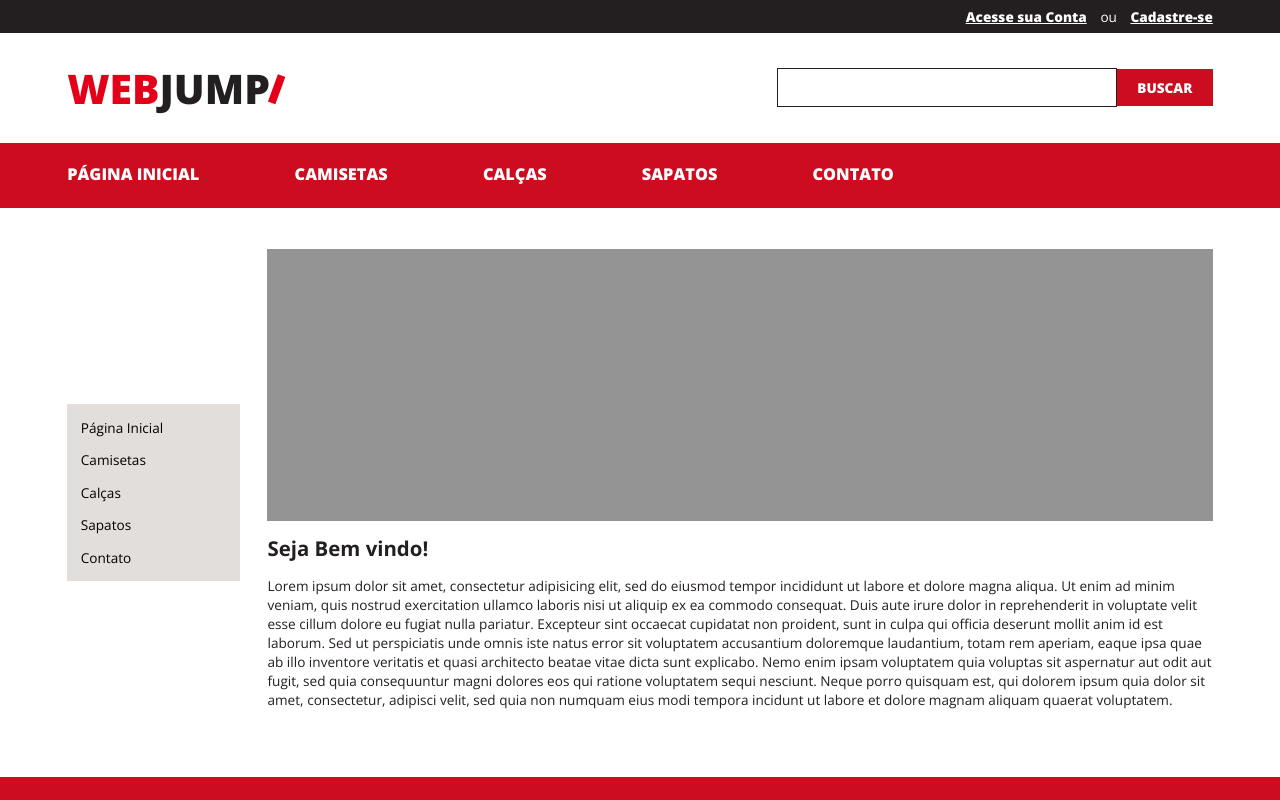
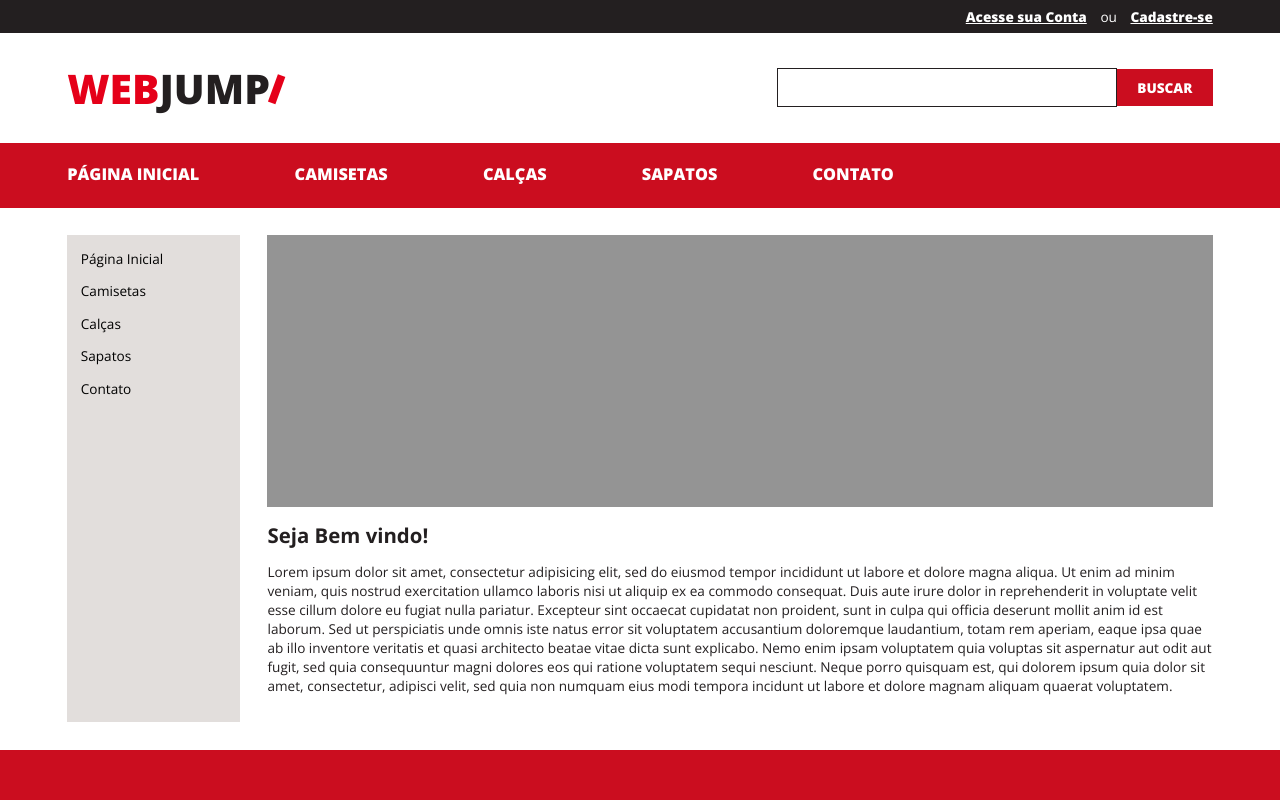
Before and after one commit to luizfelipebraga/react-webjump, a React (Create React App) app: page / in a window 1280 px wide. Shown: the top 800 px of the page. Built offline with nearby package versions, Linux system fonts and the light colour scheme.

Commit message:
fix (align-self on aside contenty)

```diff
--- a/src/components/Layout/styles.ts
+++ b/src/components/Layout/styles.ts
@@ -4,7 +4,6 @@ import styled from 'styled-components';
 export const Container = styled.div`
   width: 100%;
   min-height: 100vh;
-  position: absolute;
 `;
 
 export const Content = styled.main`
--- a/src/pages/Home/styles.ts
+++ b/src/pages/Home/styles.ts
@@ -15,13 +15,13 @@ export const Container = styled.section`
 export const Aside = styled.aside`
   background: #E2DEDC;
   width: 15rem;
-  height: 100%;
 
   padding: 1rem;
 
   display: flex;
+  align-self: stretch;
+  flex-direction: column;
   gap: 1rem;
-  flex-direction: column;
 
   a {
     list-style: square inside !important;
@@ -31,9 +31,6 @@ export const Aside = styled.aside`
 
 export const Main = styled.main`
   width: 100%;
-  height: 100%;
-
-  padding: 1rem 0;
 `;
 
 export const Banner = styled.div`
```
